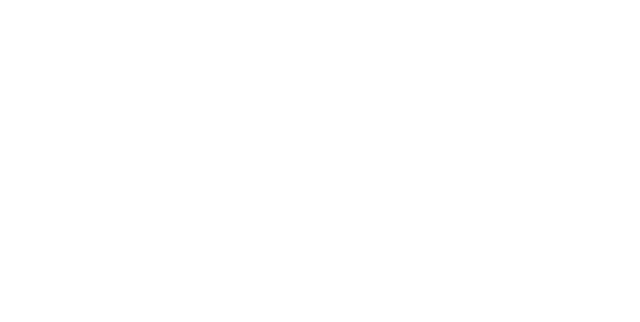
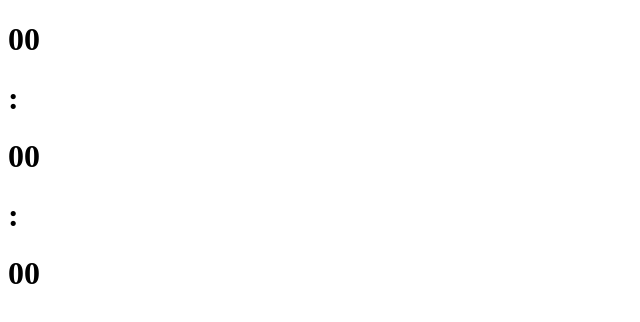
Before and after one commit to theekshana-nirmal/js-beginner-projects, a plain HTML site: page timer/index.html in a window 1280 px wide. Shown: the whole page, without its empty margins (0-640 px from the left). Drawn offline with Linux system fonts and the light colour scheme.

Commit message:
Add timer display elements to index.html

```diff
--- a/timer/index.html
+++ b/timer/index.html
@@ -8,7 +8,13 @@
 </head>
 <body>
   <div class="container">
-
+    <div class="timer">
+      <h1 id="minutes">00</h1>
+      <h1>:</h1>
+      <h1 id="seconds">00</h1>
+      <h1>:</h1>
+      <h1 id="milliseconds">00</h1>
+    </div>
   </div>
   <script src="script.js"></script>
 </body>
```
